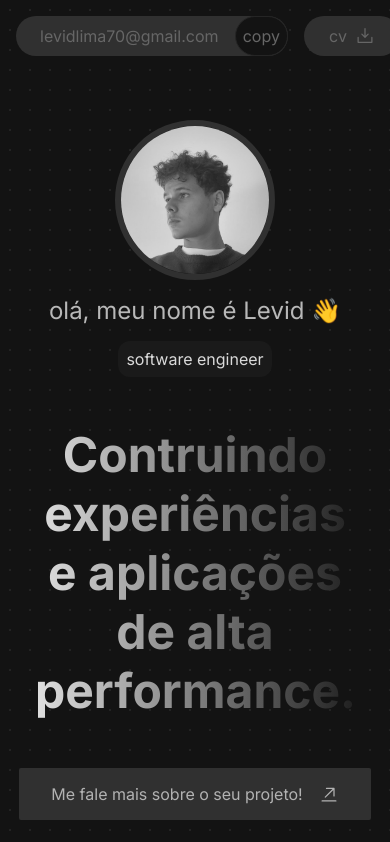
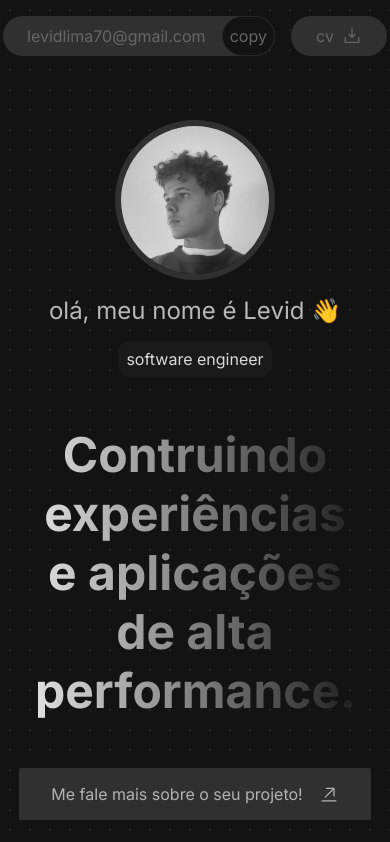
Before and after one commit to DEVLevid/levid-lima-web, a Next.js app: page / in a window 390 px wide. Shown: the top 842 px of the page. Built offline with nearby package versions, Linux system fonts and the light colour scheme.

Commit message:
fix: Fixing mobile version for header component.

```diff
--- a/src/components/header/styles.module.scss
+++ b/src/components/header/styles.module.scss
@@ -108,11 +108,10 @@
 @media (max-width: 1280px) {
   .header {
     padding: 1rem;
-
     .container {
       border: none;
+      align-items: center;
       justify-content: center;
-      width: fit-content;
 
       .emailContainer {
         width: 17rem;
```
